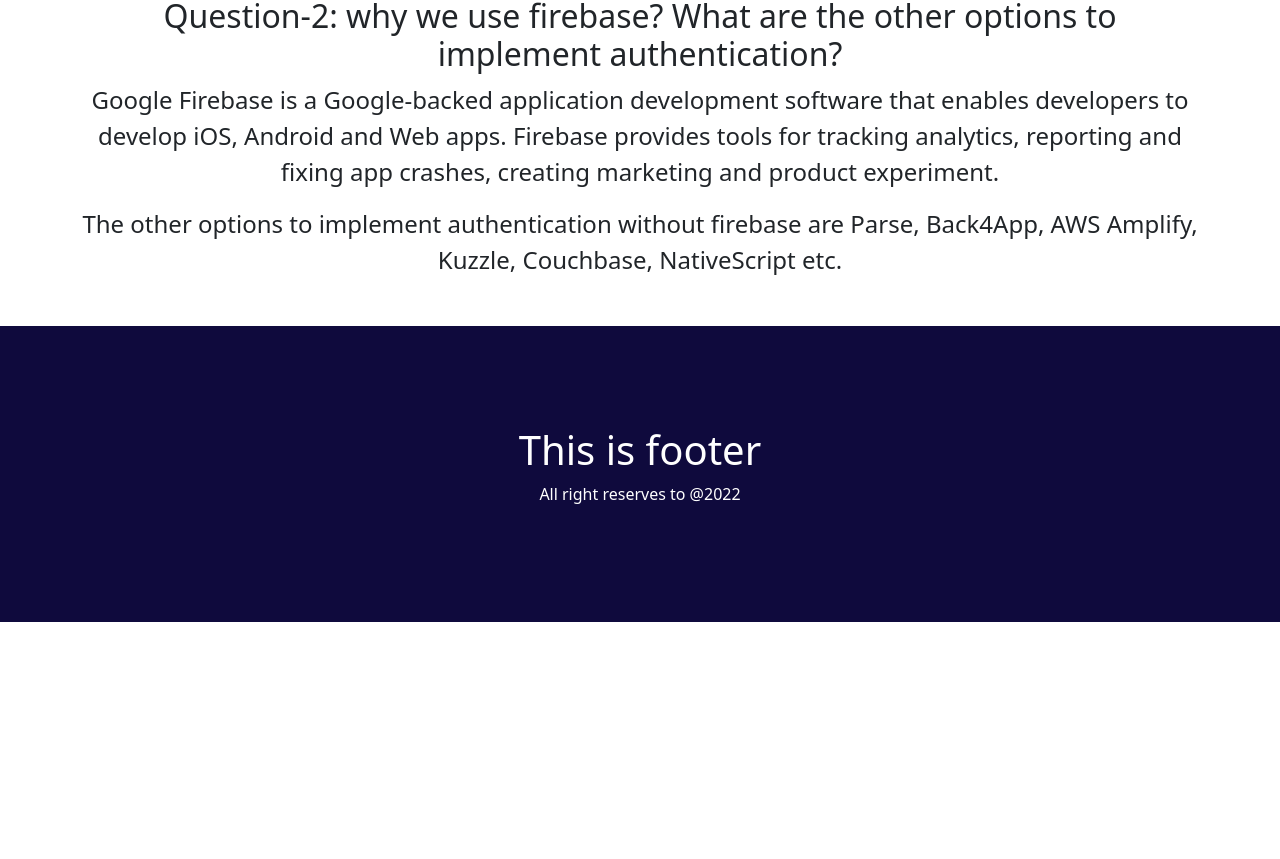
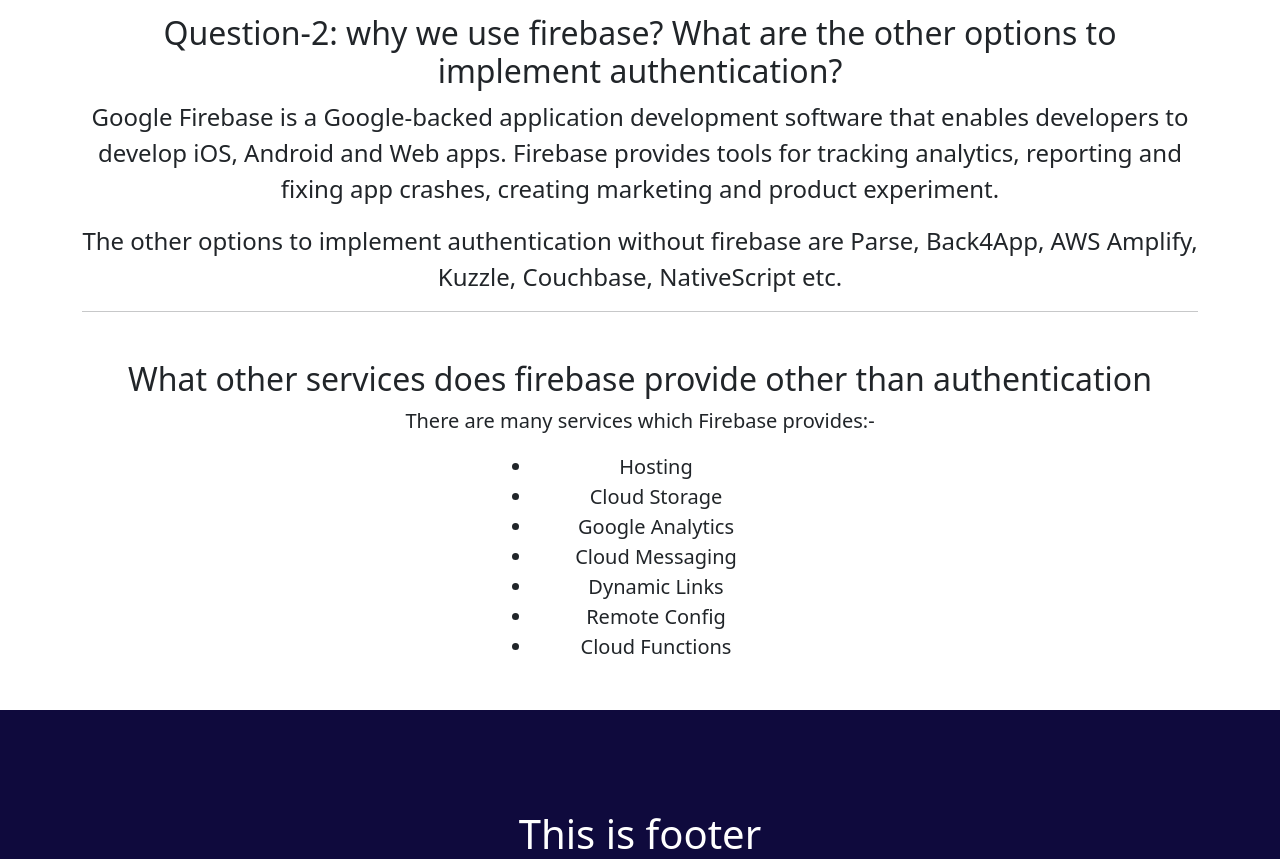
Before and after one commit to Rezaul909/Doctors-profile, a React (Create React App) app: page /Blogs in a window 1280 px wide. Shown: the part 661-1520 px from the top of the page. Before the commit the page ends 1283 px from the top, so only its background shows below. Built offline with nearby package versions, Linux system fonts and the light colour scheme.

Commit message:
question-3 added

```diff
--- a/src/Pages/Blogs/Blogs.js
+++ b/src/Pages/Blogs/Blogs.js
@@ -44,14 +44,30 @@
           </tbody>
         </Table>
       </div>
+      <hr />
 
       <div className="mt-5">
         <h2>Question-2: why we use firebase? What are the other options to implement authentication?</h2>
         <p className="fs-4">Google Firebase is a Google-backed application development software that enables developers to develop iOS, Android and Web apps. Firebase provides tools for tracking analytics, reporting and fixing app crashes, creating marketing and product experiment.</p>
         <p className="fs-4">The other options to implement authentication without firebase are Parse, Back4App, AWS Amplify, Kuzzle, Couchbase, NativeScript etc. </p>
       </div>
+      <hr />
 
-
+      <div className="mt-5">
+          <h2>What other services does firebase provide other than authentication</h2>
+          <p className="fs-5">
+            There are many services which Firebase provides:-
+            <ul className="w-25 m-auto my-3">
+                <li>Hosting</li>
+                <li>Cloud Storage</li>
+                <li>Google Analytics</li>
+                <li>Cloud Messaging</li>
+                <li>Dynamic Links</li>
+                <li>Remote Config</li>
+                <li>Cloud Functions</li>
+            </ul>
+          </p>
+      </div>
     </div>
   );
 };
```
